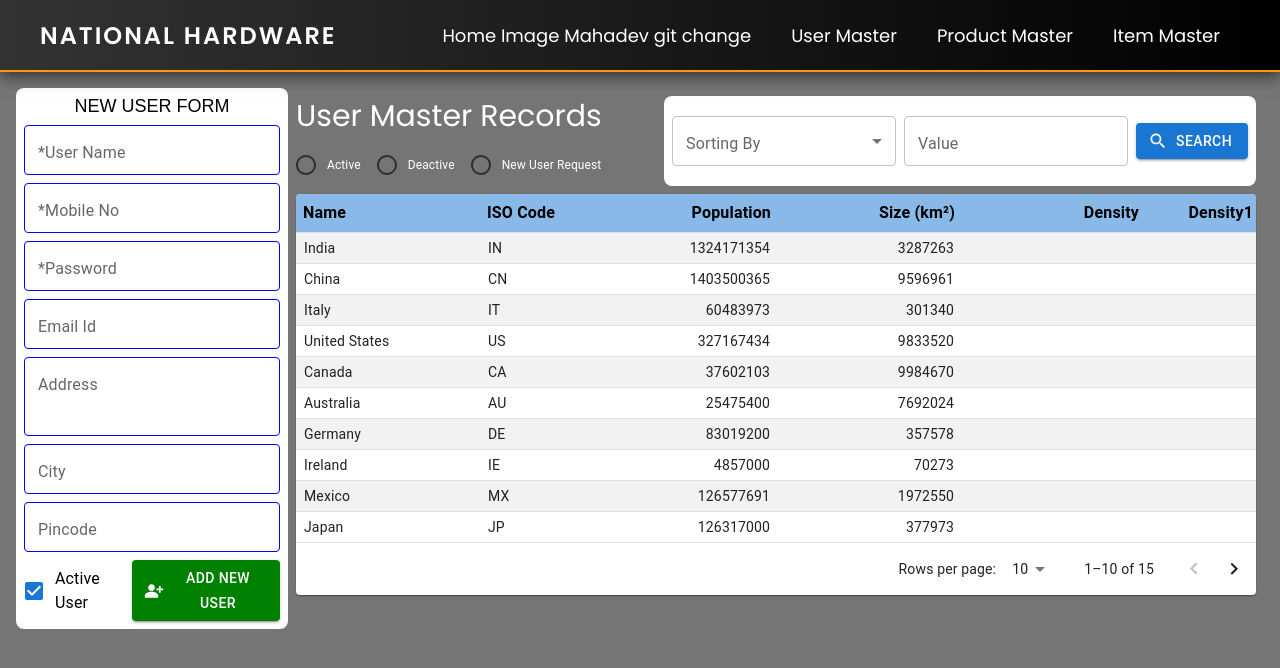
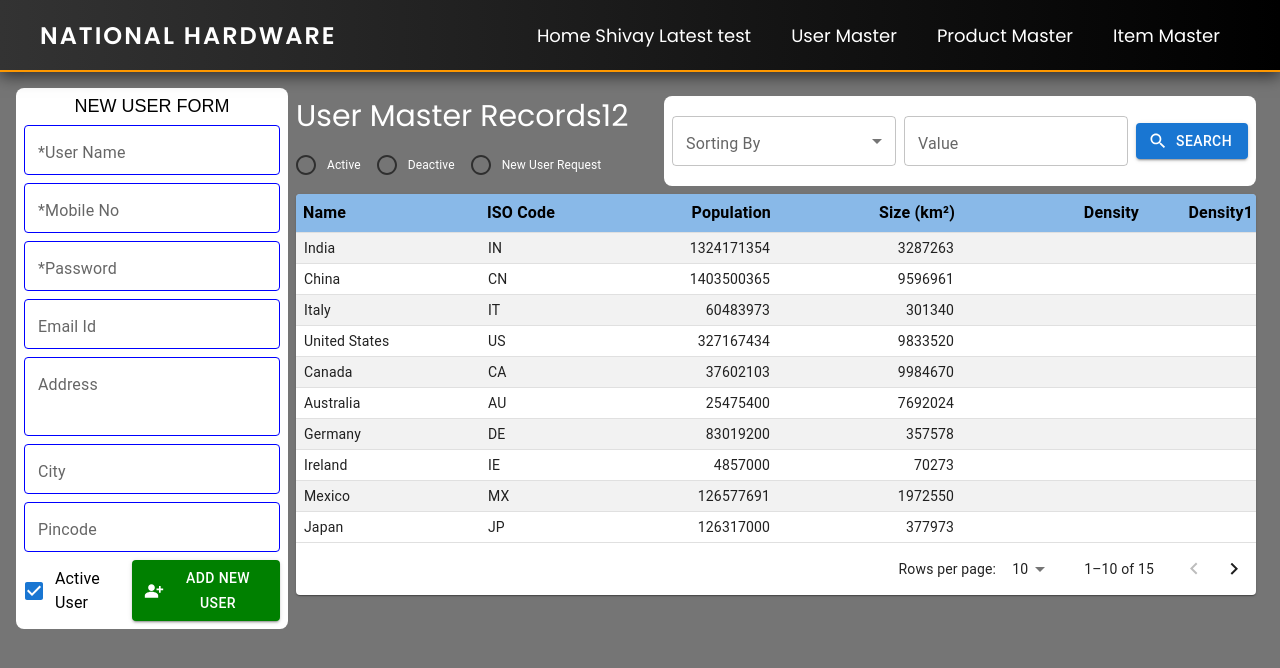
Before and after one commit to ariesworld2019/react_national_hardware, a React (Create React App) app: page / in a window 1280 px wide. Shown: the top 668 px of the page. Built offline with nearby package versions, Linux system fonts and the light colour scheme.

Commit message:
7:04 2 files changes

```diff
--- a/src/components/Navbar.js
+++ b/src/components/Navbar.js
@@ -26,7 +26,7 @@ const [isMobile, setIsMobile] = useState(false);
                <h3 className="logo">National Hardware</h3>
                <ul className={isMobile ? "nav-links-mobile" : "nav-links"}>
                    <li>
-                       <Link to="/" className="nav-link active">Home Image Mahadev git change</Link>
+                       <Link to="/" className="nav-link active">Home Shivay Latest test</Link>
                    </li>
                    <li>
                        <Link to="/usermaster" className="nav-link">User Master</Link>
--- a/src/components/UserMaster.js
+++ b/src/components/UserMaster.js
@@ -460,7 +460,7 @@ const Home = () => {
                                     fontSize: '30px'
                                 }}
                             >
-                                User Master Records
+                                User Master Records12
                             </Typography>
 
                             {/* Select the data select method */}
```
